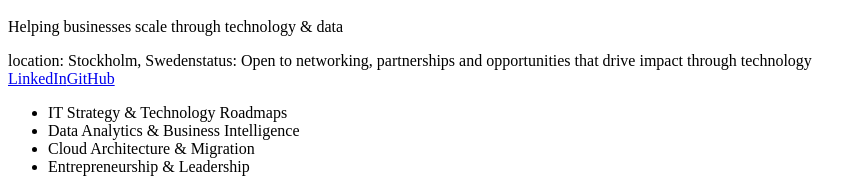
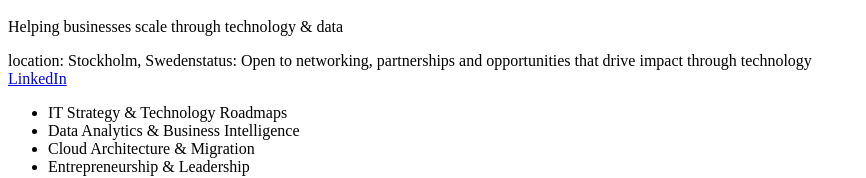
Before and after one commit to adnannasar/adnannasar.github.io, a Vue app: page / in a window 1280 px wide. Shown: the part 180-358 px from the top of the page, without its empty margins (0-866 px from the left). Built offline with nearby package versions, Linux system fonts and the light colour scheme.

Commit message:
Remove GitHub from contact

```diff
--- a/src/components/SectionBlock.vue
+++ b/src/components/SectionBlock.vue
@@ -65,10 +65,6 @@ defineProps({ section: { type: Object, required: true } })
           <p class="card-body">{{ p.description }}</p>
           <p v-if="p.tech && p.tech.length" class="card-tags">{{ p.tech.join('  ·  ') }}</p>
         </article>
-        <p class="para muted">
-          More on GitHub:
-          <a :href="links.find((l) => l.label === 'GitHub').url" target="_blank" rel="noopener noreferrer">{{ links.find((l) => l.label === 'GitHub').url }}</a>
-        </p>
       </div>
 
       <div v-else-if="section.id === 'contact'" class="stack">
--- a/src/content.js
+++ b/src/content.js
@@ -100,7 +100,6 @@ export const projects = [
 
 export const links = [
   { label: 'LinkedIn', url: 'https://www.linkedin.com/in/adnanalvi/' },
-  { label: 'GitHub', url: 'https://github.com/adnannasar' },
 ]
 
 // TODO: add a public email address here if you want it shown. Hidden while empty.
```
